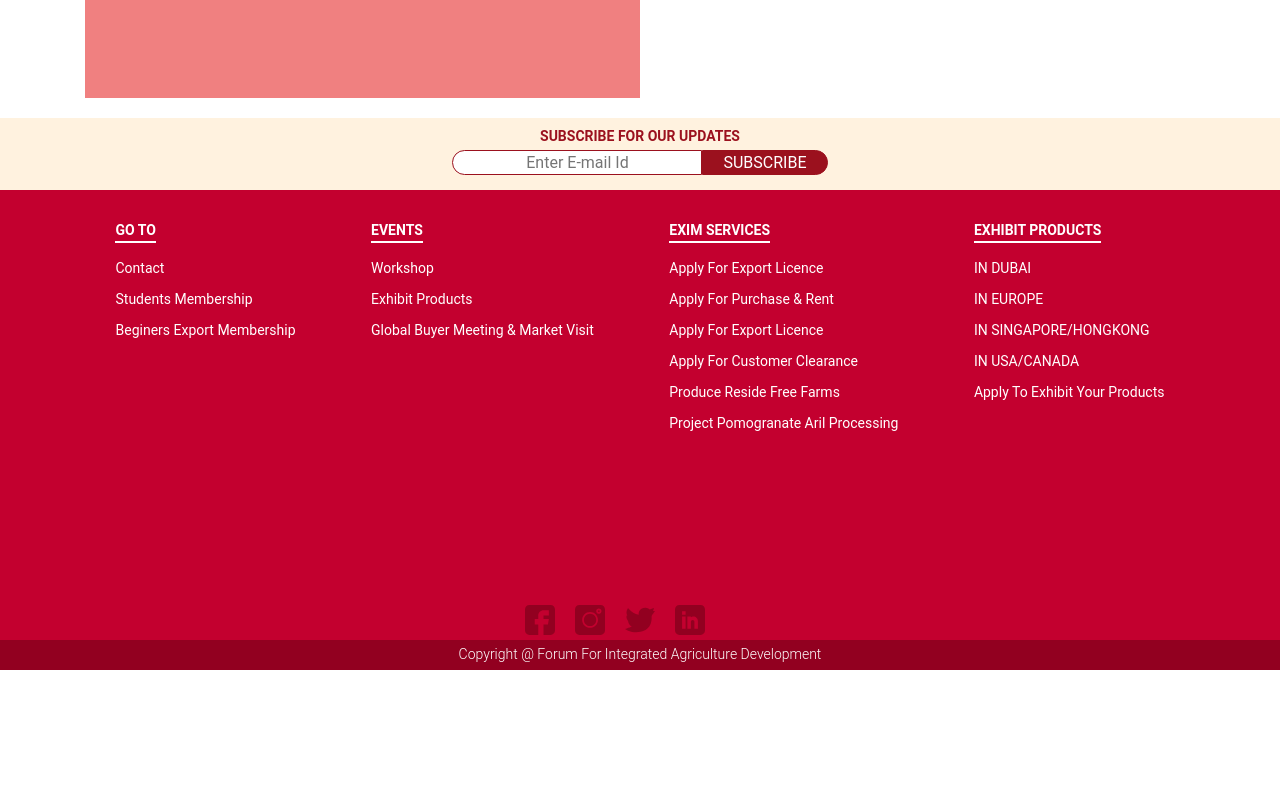
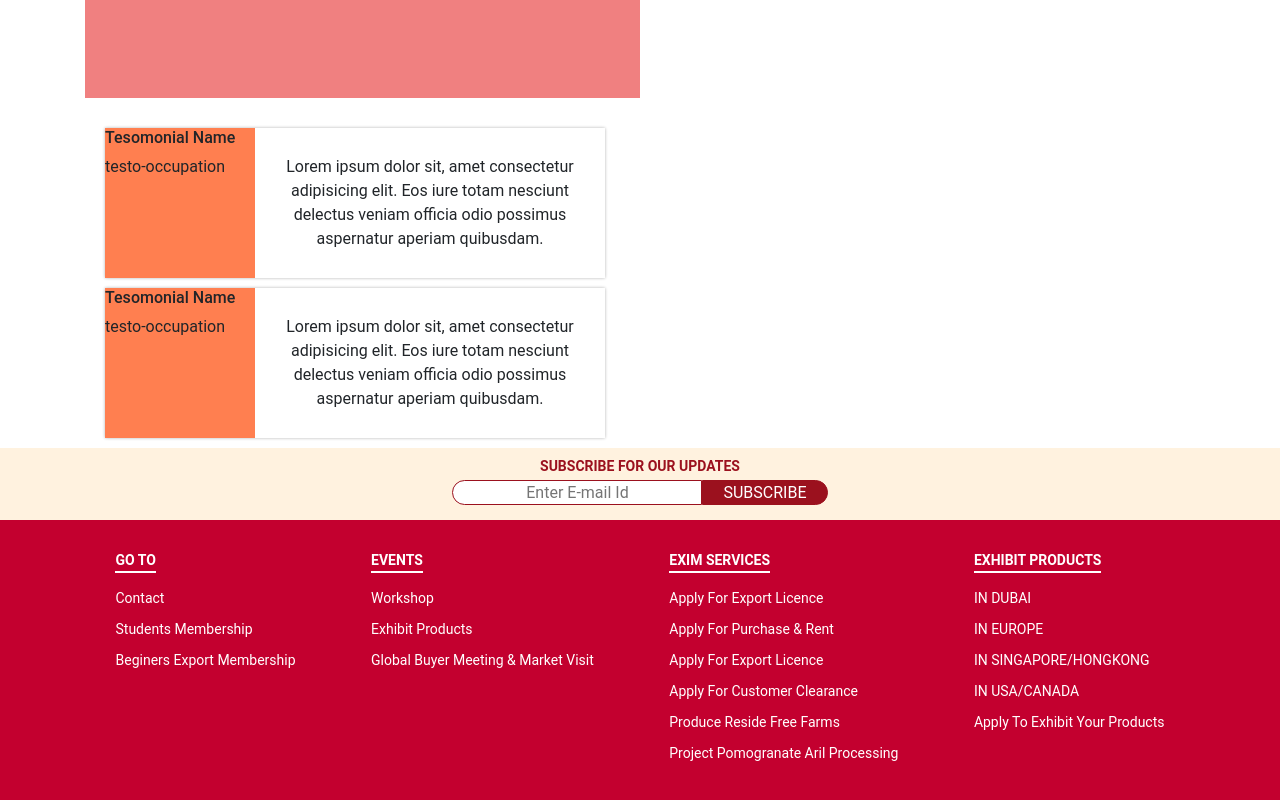
Before and after one commit to rkk10/ffiad-webapp, an Angular app: page / in a window 1280 px wide. Shown: the part 2478-3278 px from the top of the page. Before the commit the page ends 3148 px from the top, so only its background shows below. Built offline with nearby package versions, Linux system fonts and the light colour scheme.

Commit message:
testomonial card component created

```diff
--- a/src/app/app.module.ts
+++ b/src/app/app.module.ts
@@ -10,6 +10,8 @@
 import { HomeModule} from './pages/home/home.module';
 import { BrandStripComponent } from './shared-components/brand-strip/brand-strip.component';
 import { SubscribeComponent } from './shared-components/subscribe/subscribe.component';
+// import { TestomonialsHolderComponent } from './pages/testomonials-holder/testomonials-holder.component';
+// import { TestomonialCardComponent } from './pages/testomonial-card/testomonial-card.component';
 
 @NgModule({
   declarations: [
@@ -19,6 +21,8 @@
     AsideComponent,
     BrandStripComponent,
     SubscribeComponent,
+    // TestomonialsHolderComponent,
+    // TestomonialCardComponent,
    ],
   imports: [
     BrowserModule,
--- a/src/app/pages/exim-services/exim-services.module.ts
+++ b/src/app/pages/exim-services/exim-services.module.ts
@@ -19,7 +19,8 @@
   ],
   imports: [
     CommonModule,
-    EximServicesRoutingModule
+    EximServicsModule
   ]
 })
-export class EximServicesModule { }
+
+export class EximServicsModule { }
--- a/src/app/pages/home/home.module.ts
+++ b/src/app/pages/home/home.module.ts
@@ -10,6 +10,9 @@
 import { MissionTabComponent } from './mission-tab/mission-tab.component';
 import { UpcomingEventComponent } from 'src/app/shared-components/upcoming-event/upcoming-event.component';
 import { EventCardComponent } from 'src/app/shared-components/event-cards/event-card/event-card.component';
+import { TestomonialsHolderComponent } from '../testomonials-holder/testomonials-holder.component';
+import { TestomonialCardComponent } from '../testomonial-card/testomonial-card.component';
+
 
 @NgModule({
   declarations: [
@@ -21,11 +24,14 @@
     MissionTabComponent,
     UpcomingEventComponent,
     EventCardComponent,
+    TestomonialsHolderComponent,
+    TestomonialCardComponent
   ],
 
   imports: [
     CommonModule,
     HomeRoutingModule,
+
   ]
 })
 export class HomeModule { }
--- a/src/app/pages/home/homepage/homepage.component.html
+++ b/src/app/pages/home/homepage/homepage.component.html
@@ -9,6 +9,7 @@
     <app-upcoming-event></app-upcoming-event>
       <app-vision-msg></app-vision-msg>
       <app-mission-tab></app-mission-tab>
+      <app-testomonials-holder></app-testomonials-holder>
   </div>
   <!-- <app-subscribe-container></app-subscribe-container> -->
 </div>
--- a/src/app/pages/one-day-events/one-day-event/one-day-event.component.ts
+++ b/src/app/pages/one-day-events/one-day-event/one-day-event.component.ts
@@ -1,4 +1,5 @@
 import { Component, OnInit } from '@angular/core';
+
 
 @Component({
   selector: 'app-one-day-event',
--- /dev/null
+++ b/src/app/pages/testomonial-card/testominal.interface.ts
@@ -0,0 +1,5 @@
+export interface Itestomonials {
+  testoName: string;
+  testoOccupation: string;
+  testoMsg: string;
+}
--- /dev/null
+++ b/src/app/pages/testomonial-card/testomonial-card.component.css
@@ -0,0 +1,23 @@
+.testo-card{
+  height: 150px;
+  width: 500px;
+  display: flex;
+  box-shadow: 0px 0px 3px 0px rgba(0,0,0,0.3);
+  margin: 10px 20px;
+}
+.testo-pic{
+
+}
+.testo-img{
+  width: 150px;
+  height: 100%;
+  background-color: coral;
+}
+.testo-feedback{
+  flex: 1;
+  height: 100%;
+  padding: 10px 20px;
+  text-align: center;
+  display: flex;
+  align-items: center;
+}
--- /dev/null
+++ b/src/app/pages/testomonial-card/testomonial-card.component.html
@@ -0,0 +1,14 @@
+<div class="testo-card">
+  <div class="testo-img">
+    <div class="testo-pic">
+
+    </div>
+    <div class="testo-info">
+      <h6 class="testo-name">Tesomonial Name</h6>
+      <p class="testo-occupation">testo-occupation</p>
+    </div>
+  </div>
+  <div class="testo-feedback">
+      <p>Lorem ipsum dolor sit, amet consectetur adipisicing elit. Eos iure totam nesciunt delectus veniam officia odio possimus aspernatur aperiam quibusdam.</p>
+  </div>
+</div>
--- /dev/null
+++ b/src/app/pages/testomonial-card/testomonial-card.component.ts
@@ -0,0 +1,16 @@
+import { Component, OnInit } from '@angular/core';
+
+@Component({
+  selector: 'app-testomonial-card',
+  templateUrl: './testomonial-card.component.html',
+  styleUrls: ['./testomonial-card.component.css']
+})
+export class TestomonialCardComponent implements OnInit {
+
+
+  constructor() { }
+
+  ngOnInit() {
+  }
+
+}
--- /dev/null
+++ b/src/app/pages/testomonials-holder/testomonials-holder.component.html
@@ -0,0 +1,4 @@
+<div class="testomonial-holder">
+  <app-testomonial-card></app-testomonial-card>
+  <app-testomonial-card></app-testomonial-card>
+</div>
--- /dev/null
+++ b/src/app/pages/testomonials-holder/testomonials-holder.component.ts
@@ -0,0 +1,16 @@
+import { Component, OnInit } from '@angular/core';
+
+
+@Component({
+  selector: 'app-testomonials-holder',
+  templateUrl: './testomonials-holder.component.html',
+  styleUrls: ['./testomonials-holder.component.css']
+})
+export class TestomonialsHolderComponent implements OnInit {
+
+  constructor() { }
+
+  ngOnInit() {
+  }
+
+}
```
Also changed, not shown: src/app/pages/testomonials-holder/testomonials-holder.component.css (added), 2 other files (tests, documents, lock files or other folders).
